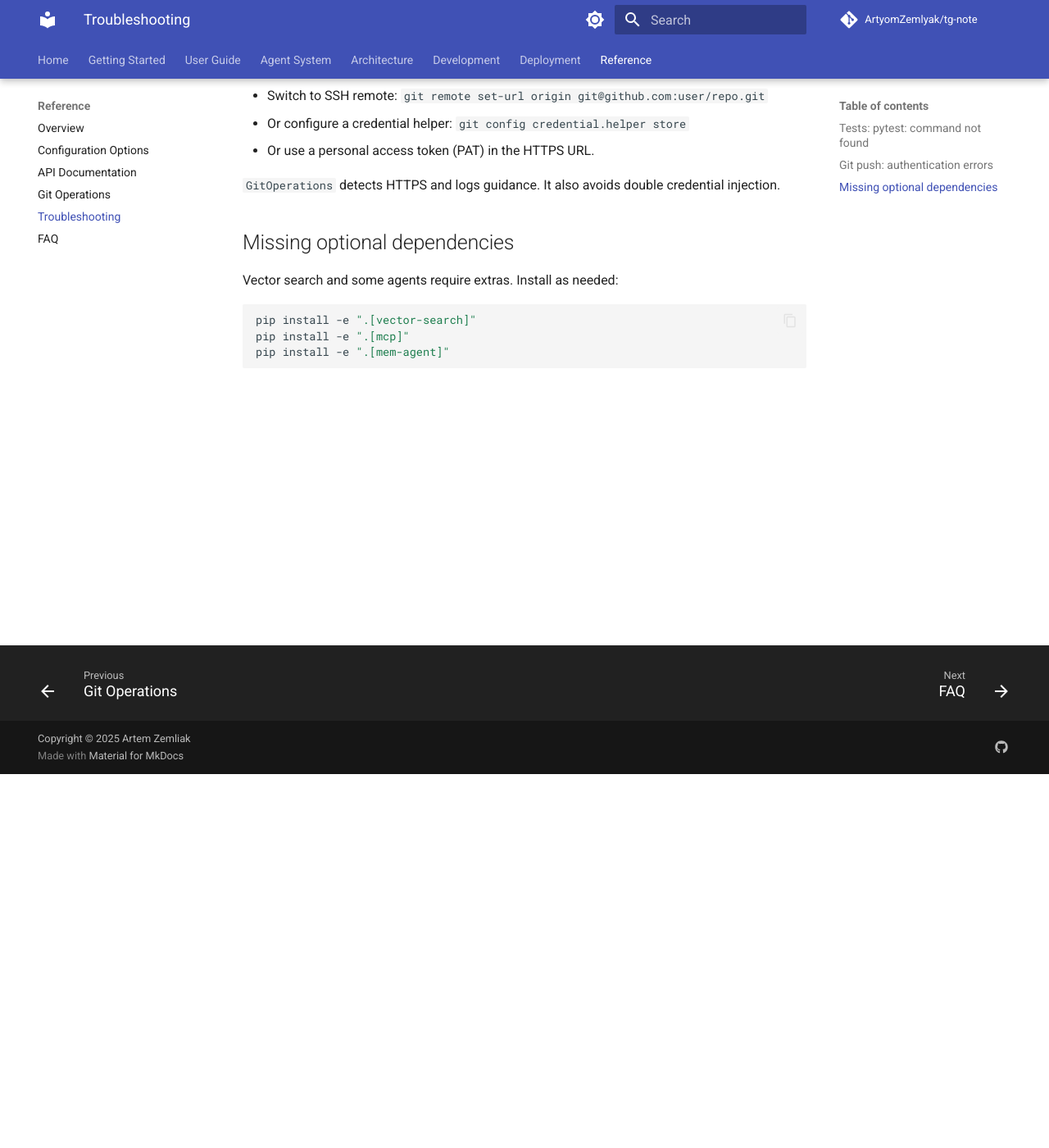
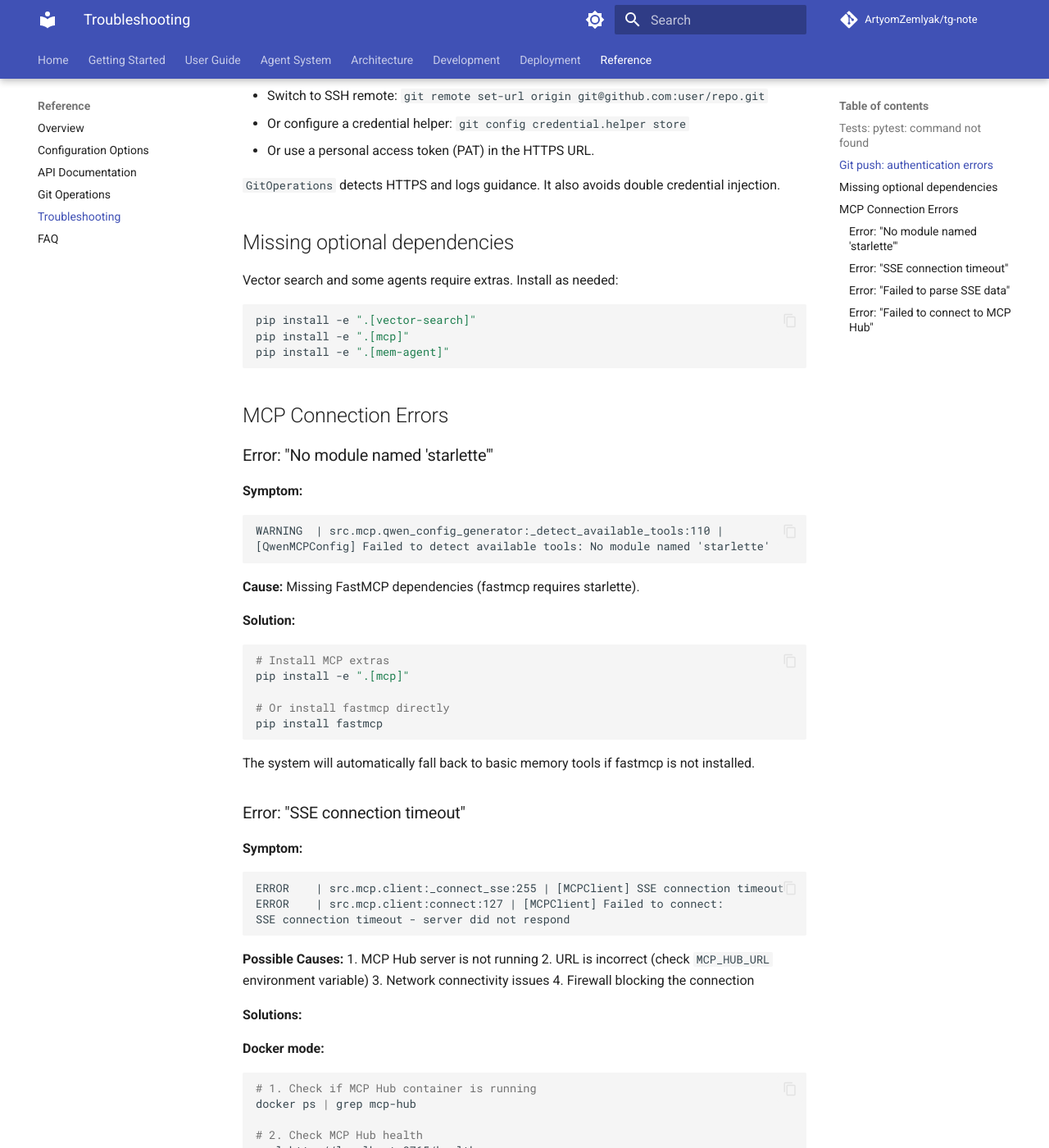
Before and after one commit to ArtyomZemlyak/tg-note, an MkDocs documentation site: the page built from docs_site/reference/troubleshooting.md, in a window 1280 px wide and 1400 px high, scrolled down 456 px. Shown: the whole window at 82% size. Built offline with MkDocs 1.6.1 and Material for MkDocs 9.7.7, drawn with Linux system fonts in a browser that asks for light colours; comment, search, counter and statistics services are not loaded; the version menu is left out; some of the changed text lies outside the part shown.

Commit message:
Refactor: Improve MCP client error handling and docs
Co-authored-by: artyom.zemlyak <artyom.zemlyak@gmail.com>

````diff
--- a/docs_site/reference/troubleshooting.md
+++ b/docs_site/reference/troubleshooting.md
@@ -29,3 +29,137 @@ pip install -e ".[vector-search]"
 pip install -e ".[mcp]"
 pip install -e ".[mem-agent]"
 ```
+
+## MCP Connection Errors
+
+### Error: "No module named 'starlette'"
+
+**Symptom:**
+```
+WARNING  | src.mcp.qwen_config_generator:_detect_available_tools:110 |
+[QwenMCPConfig] Failed to detect available tools: No module named 'starlette'
+```
+
+**Cause:** Missing FastMCP dependencies (fastmcp requires starlette).
+
+**Solution:**
+```bash
+# Install MCP extras
+pip install -e ".[mcp]"
+
+# Or install fastmcp directly
+pip install fastmcp
+```
+
+The system will automatically fall back to basic memory tools if fastmcp is not installed.
+
+### Error: "SSE connection timeout"
+
+**Symptom:**
+```
+ERROR    | src.mcp.client:_connect_sse:255 | [MCPClient] SSE connection timeout
+ERROR    | src.mcp.client:connect:127 | [MCPClient] Failed to connect:
+SSE connection timeout - server did not respond
+```
+
+**Possible Causes:**
+1. MCP Hub server is not running
+2. URL is incorrect (check `MCP_HUB_URL` environment variable)
+3. Network connectivity issues
+4. Firewall blocking the connection
+
+**Solutions:**
+
+**Docker mode:**
+```bash
+# 1. Check if MCP Hub container is running
+docker ps | grep mcp-hub
+
+# 2. Check MCP Hub health
+curl http://localhost:8765/health
+
+# 3. Check docker-compose logs
+docker-compose logs mcp-hub
+
+# 4. Verify MCP_HUB_URL is correct
+echo $MCP_HUB_URL
+# Should be: http://mcp-hub:8765/sse
+
+# 5. Restart MCP Hub service
+docker-compose restart mcp-hub
+```
+
+**Standalone mode:**
+```bash
+# 1. Check if MCP Hub process is running
+ps aux | grep mcp_hub_server
+
+# 2. Check MCP Hub health
+curl http://127.0.0.1:8765/health
+
+# 3. Check logs
+tail -f logs/mcp_hub.log
+
+# 4. Restart the application
+python -m main
+```
+
+### Error: "Failed to parse SSE data"
+
+**Symptom:**
+```
+WARNING  | src.mcp.client:_connect_sse:232 | [MCPClient] Failed to parse SSE data:
+Expecting value: line 1 column 1 (char 0)
+```
+
+**Cause:** MCP Hub server sent empty or invalid SSE data.
+
+**Solutions:**
+1. Update to the latest version (this error is fixed in recent versions)
+2. Check MCP Hub server logs for errors
+3. Verify MCP Hub is using FastMCP 0.1.0 or later
+
+### Error: "Failed to connect to MCP Hub"
+
+**Symptom:**
+```
+WARNING  | src.mcp.tools_description:get_mcp_tools_description:48 |
+[MCPToolsDescription] Failed to connect to MCP Hub at http://mcp-hub:8765/sse
+```
+
+**Diagnostic Steps:**
+
+1. **Verify MCP Hub URL:**
+   ```bash
+   # Check environment variable
+   echo $MCP_HUB_URL
+
+   # Test with curl
+   curl http://mcp-hub:8765/health
+   ```
+
+2. **Check Docker network connectivity (Docker mode):**
+   ```bash
+   # Check if services can communicate
+   docker-compose exec bot ping mcp-hub
+
+   # Verify network configuration
+   docker network inspect tg-note_default
+   ```
+
+3. **Check firewall rules:**
+   ```bash
+   # Linux: check if port 8765 is accessible
+   sudo netstat -tulpn | grep 8765
+
+   # macOS: check if port 8765 is accessible
+   lsof -i :8765
+   ```
+
+4. **Enable debug logging:**
+   ```python
+   # In your code or config
+   import logging
+   logging.getLogger("src.mcp.client").setLevel(logging.DEBUG)
+   logging.getLogger("src.mcp.tools_description").setLevel(logging.DEBUG)
+   ```
````
Also changed, not shown: docs_site/architecture/mcp-architecture.md (+62 -0 lines), 3 other files.
